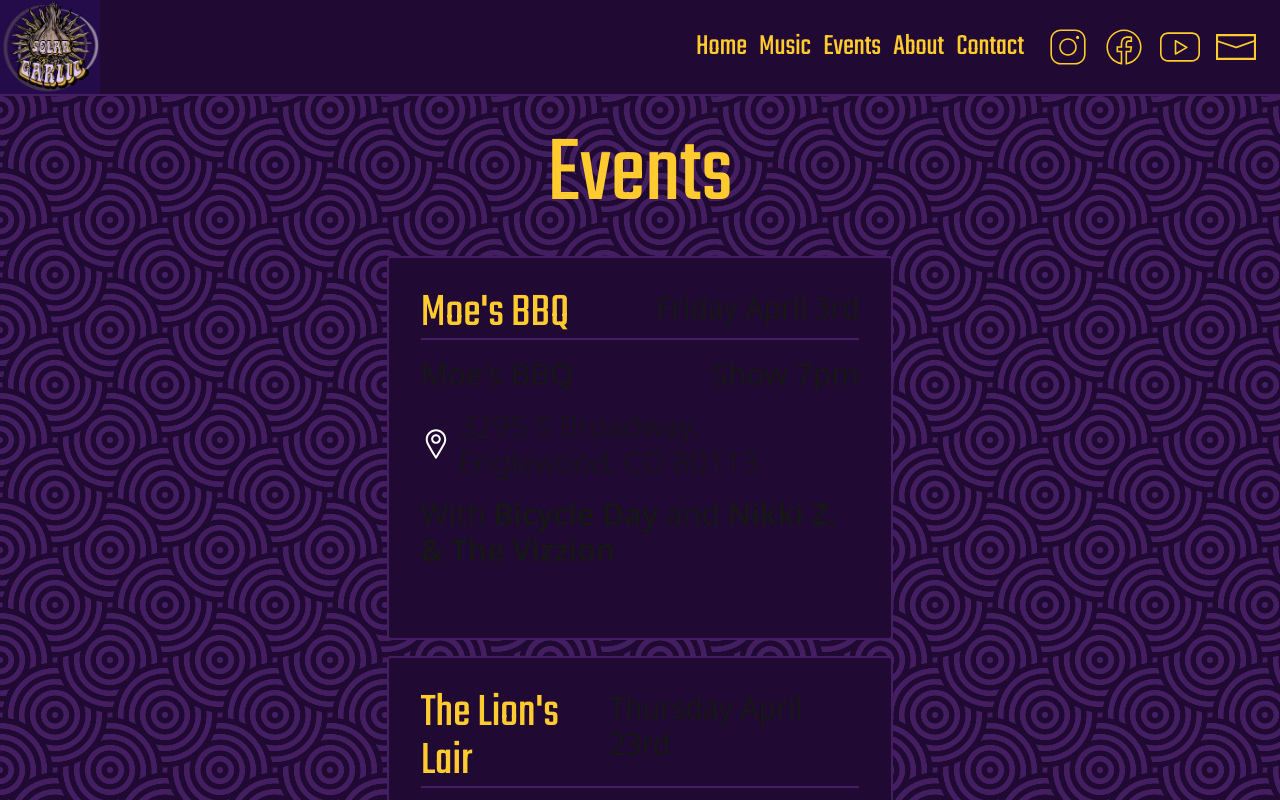
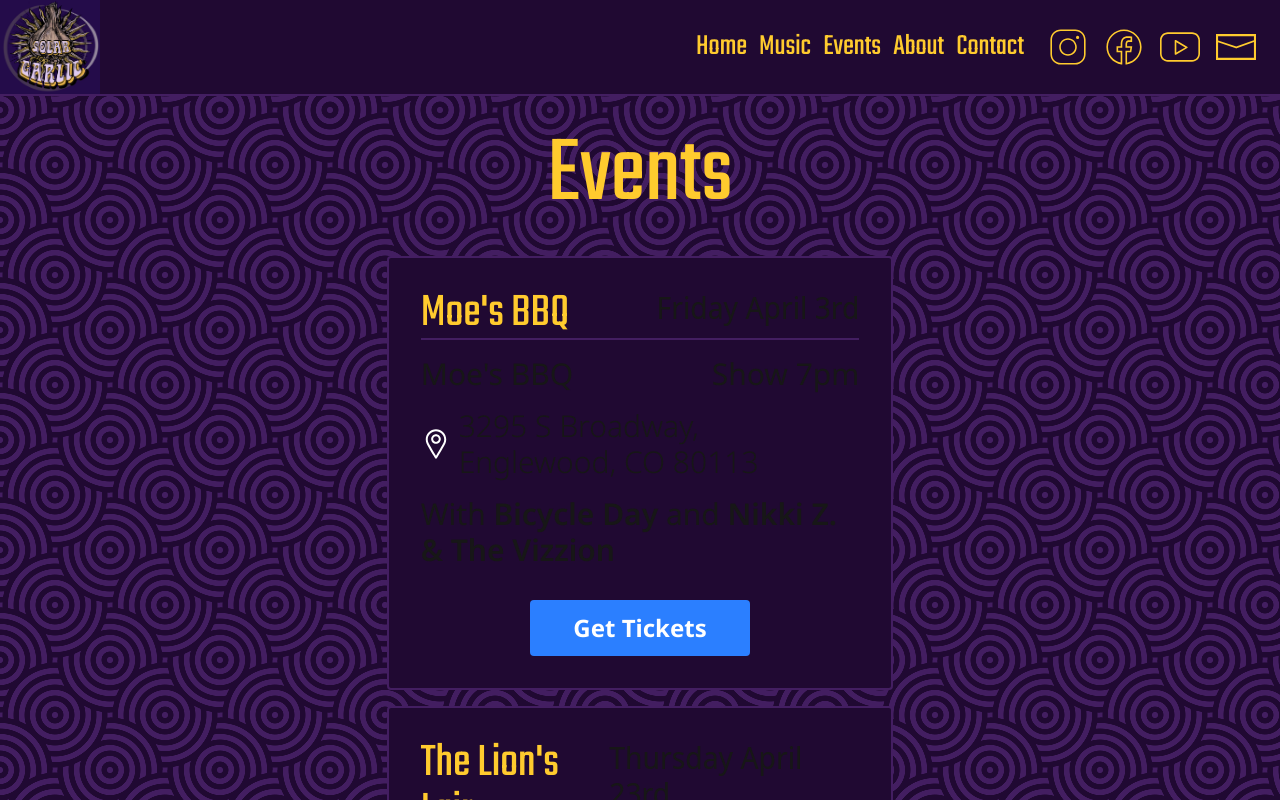
Before and after one commit to galbwe/solar-garlic-website, a Next.js app: page /events in a window 1280 px wide. Shown: the top 800 px of the page. Built offline with nearby package versions, Linux system fonts and the light colour scheme.

Commit message:
Add ticket info button to event cards

```diff
--- a/src/components/EventCard.tsx
+++ b/src/components/EventCard.tsx
@@ -1,7 +1,10 @@
+"use client";
+
 import { parseJSON, format } from "date-fns";
 import { tz } from "@date-fns/tz";
 
 import Image from "next/image";
+import { useState } from "react";
 
 import { teko, notoSansDisplay } from "@/fonts";
 import { Event } from "@/types";
@@ -27,7 +30,21 @@ export default function EventCard({ event }: EventCardProps) {
     ticketsUrl,
     extraText,
     timezone = "America/Denver",
+    ticketInfo,
   } = event;
+
+  const [showTicketInfo, setShowTicketInfo] = useState<boolean>(false);
+
+  let ticketInfoHtml = "";
+  if (!!ticketInfo && showTicketInfo) {
+    ticketInfoHtml = ticketInfo.text;
+    for (const link of ticketInfo.links) {
+      ticketInfoHtml = ticketInfoHtml.replace(
+        link.text,
+        `<a style="color: #FFCB2E" href="${link.url}" target="blank_">${link.text}</a>`,
+      );
+    }
+  }
 
   const datetime = parseJSON(show, { in: tz(timezone) });
   const dateFormatted = format(datetime, "EEEE LLLL do");
@@ -38,7 +55,7 @@ export default function EventCard({ event }: EventCardProps) {
     : null;
 
   return (
-    <div className="border-2 border-purple-light bg-purple flex flex-col p-8 rounded-sm min-w-full xl:min-h-96">
+    <div className="border-2 border-purple-light bg-purple flex flex-col p-6 xl:p-8 rounded-sm min-w-full xl:min-h-96">
       <div className="border-b-purple-light border-b-2 flex flex-row justify-between">
         <h2 className={`${teko.className} text-4xl xl:text-5xl text-yellow`}>
           {title}
@@ -89,6 +106,25 @@ export default function EventCard({ event }: EventCardProps) {
           </a>
         )}
         {!!extraText && <p className="text-md font-light">{extraText}</p>}
+
+        {!!ticketInfo && !showTicketInfo && (
+          <div className="w-full flex flex-row justify-center">
+            <button
+              type="submit"
+              className="cursor-pointer text-2xl font-bold bg-blue-500 text-white px-4 py-2 mt-4 rounded-sm w-full xl:w-1/2 h-14"
+              onClick={() => setShowTicketInfo(true)}
+            >
+              Get Tickets
+            </button>
+          </div>
+        )}
+
+        {!!ticketInfo && showTicketInfo && (
+          <p
+            className="mt-4 text-xl xl:text-2xl bg-purple-light p-2 xl:p-4"
+            dangerouslySetInnerHTML={{ __html: ticketInfoHtml }}
+          />
+        )}
       </div>
     </div>
   );
--- a/src/constants.ts
+++ b/src/constants.ts
@@ -33,6 +33,15 @@ export const EVENTS = [
     bands: ["Bicycle Day", "Nikki Z. & The Vizzion"],
     show: "2026-04-04T01:30:00",
     timezone: "America/Denver",
+    ticketInfo: {
+      text: "The band is making a list of names that will get you in the door. To get on the list, venmo $10 to our guitarist @sabrina1995 with your name. You can also pay $15-20 at the venue the day of the show.",
+      links: [
+        {
+          text: "@sabrina1995",
+          url: "https://account.venmo.com/u/Sabrina1995",
+        },
+      ],
+    },
   },
   {
     id: uuid4(),
```
Also changed, not shown: src/types.ts (+11 -0 lines).
